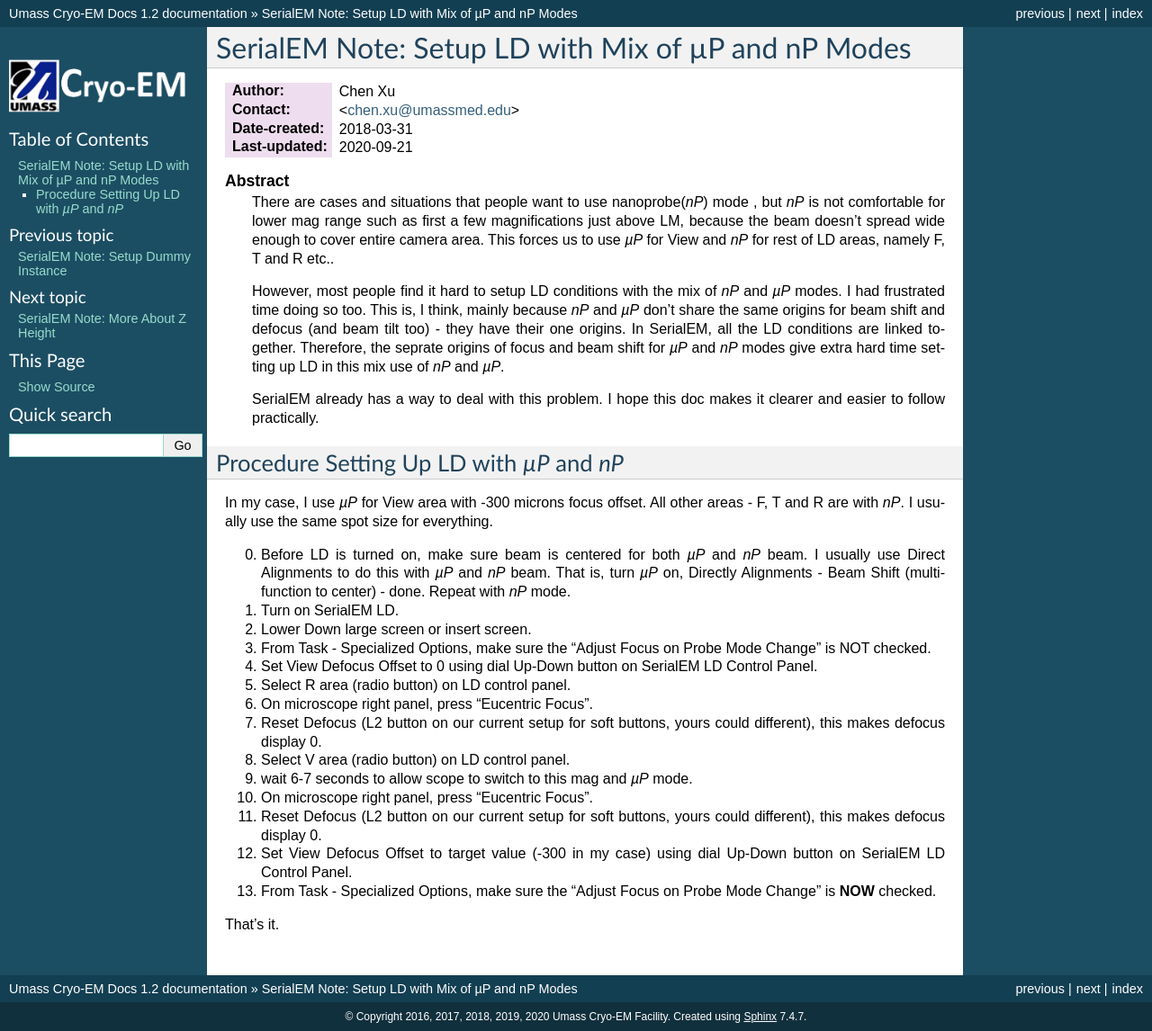
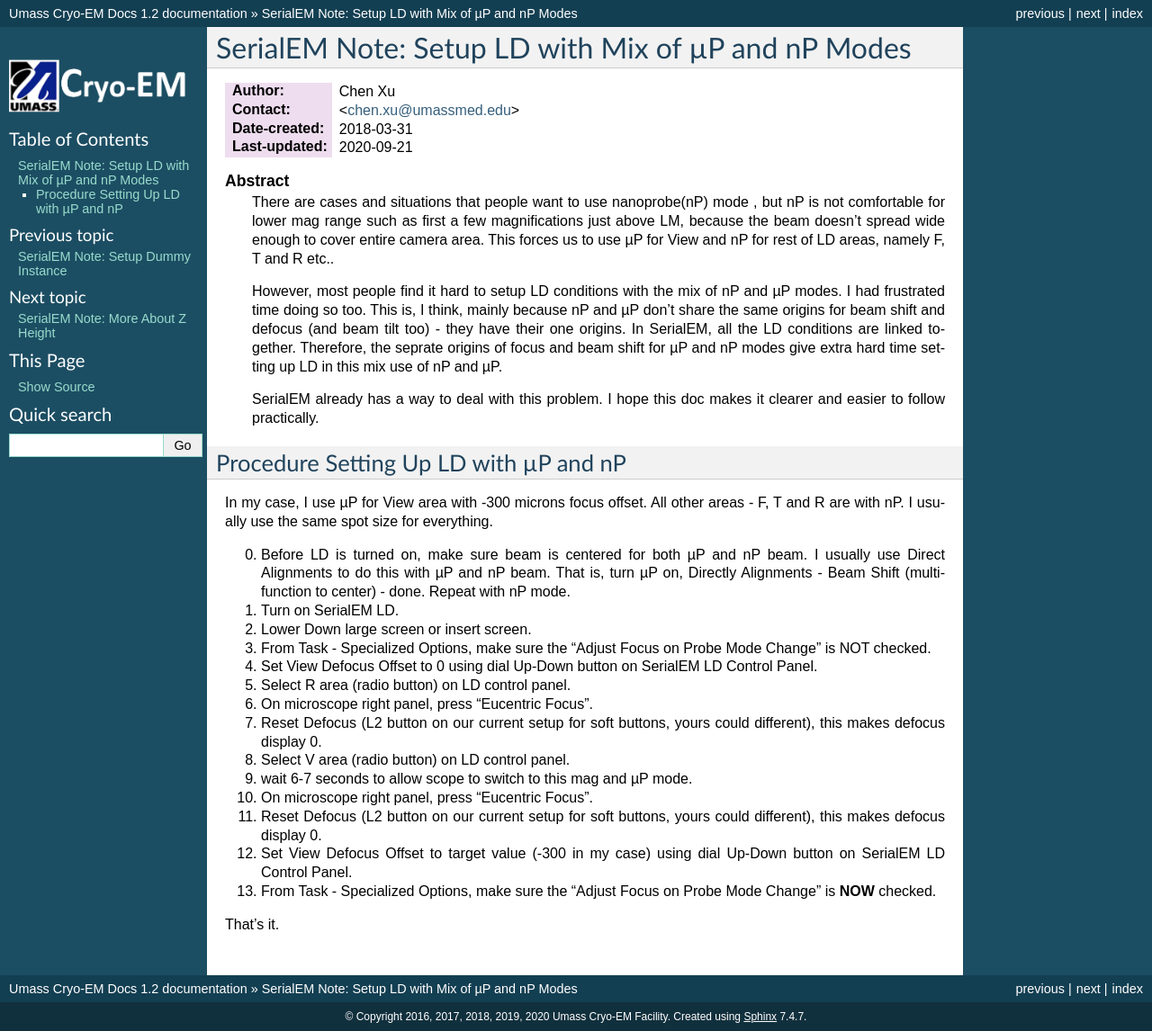
Before and after one commit to xuchen66/sphinx-emdocs, a Sphinx documentation site: the page built from source/serialEM-note-LD-mP-nP.rst, in a window 1280 px wide. Shown: the whole page at 90% size. Built offline with Sphinx 7.4.7, drawn with Linux system fonts in a browser that asks for light colours; pages that are not in the unit, such as notebooks, are missing from menus.

Commit message:
Update serialEM-note-LD-mP-nP.rst

```diff
--- a/source/serialEM-note-LD-mP-nP.rst
+++ b/source/serialEM-note-LD-mP-nP.rst
@@ -11,27 +11,27 @@
 .. glossary::
 
    Abstract
-      There are cases and situations that people want to use nanoprobe(*nP*) mode , but *nP* is not comfortable for lower mag range
+      There are cases and situations that people want to use nanoprobe(nP) mode , but nP is not comfortable for lower mag range
       such as first a few magnifications just above LM, because the beam doesn't spread wide enough to cover entire camera area.
-      This forces us to use *µP* for View and *nP* for rest of LD areas, namely F, T and R etc..
+      This forces us to use µP for View and nP for rest of LD areas, namely F, T and R etc..
 
-      However, most people find it hard to setup LD conditions with the mix of *nP* and *µP* modes. I had frustrated time doing so too.
-      This is, I think, mainly because *nP* and *µP* don't share the same origins for beam shift and defocus (and beam tilt too) - they have their one origins.
-      In SerialEM, all the LD conditions are linked together. Therefore, the seprate origins of focus and beam shift for *µP* and *nP*
-      modes give extra hard time setting up LD in this mix use of *nP* and *µP*.
+      However, most people find it hard to setup LD conditions with the mix of nP and µP modes. I had frustrated time doing so too.
+      This is, I think, mainly because nP and µP don't share the same origins for beam shift and defocus (and beam tilt too) - they have their one origins.
+      In SerialEM, all the LD conditions are linked together. Therefore, the seprate origins of focus and beam shift for µP and nP
+      modes give extra hard time setting up LD in this mix use of nP and µP.
 
       SerialEM already has a way to deal with this problem. I hope this doc makes it clearer and easier to follow practically.
 
 .. _procedure_setting_up_LD:
 
-Procedure Setting Up LD with *µP* and *nP*
+Procedure Setting Up LD with µP and nP
 --------------------------------------
 
-In my case, I use *µP* for View area with -300 microns focus offset. All other areas - F, T and R are with *nP*. I usually use the same
+In my case, I use µP for View area with -300 microns focus offset. All other areas - F, T and R are with nP. I usually use the same
 spot size for everything.
 
-0. Before LD is turned on, make sure beam is centered for both *µP* and *nP* beam. I usually use Direct Alignments to do this with
-   *µP* and *nP* beam. That is, turn *µP* on, Directly Alignments - Beam Shift (multi-function to center) - done. Repeat with *nP* mode.
+0. Before LD is turned on, make sure beam is centered for both µP and nP beam. I usually use Direct Alignments to do this with
+   µP and nP beam. That is, turn µP on, Directly Alignments - Beam Shift (multi-function to center) - done. Repeat with nP mode.
 1. Turn on SerialEM LD.
 #. Lower Down large screen or insert screen.
 #. From Task - Specialized Options, make sure the "Adjust Focus on Probe Mode Change" is NOT checked.
@@ -40,7 +40,7 @@
 #. On microscope right panel, press "Eucentric Focus".
 #. Reset Defocus (L2 button on our current setup for soft buttons, yours could different), this makes defocus display 0.
 #. Select V area (radio button) on LD control panel.
-#. wait 6-7 seconds to allow scope to switch to this mag and *µP* mode.
+#. wait 6-7 seconds to allow scope to switch to this mag and µP mode.
 #. On microscope right panel, press "Eucentric Focus".
 #. Reset Defocus (L2 button on our current setup for soft buttons, yours could different), this makes defocus display 0.
 #. Set View Defocus Offset to target value (-300 in my case) using dial Up-Down button on SerialEM LD Control Panel.
```
